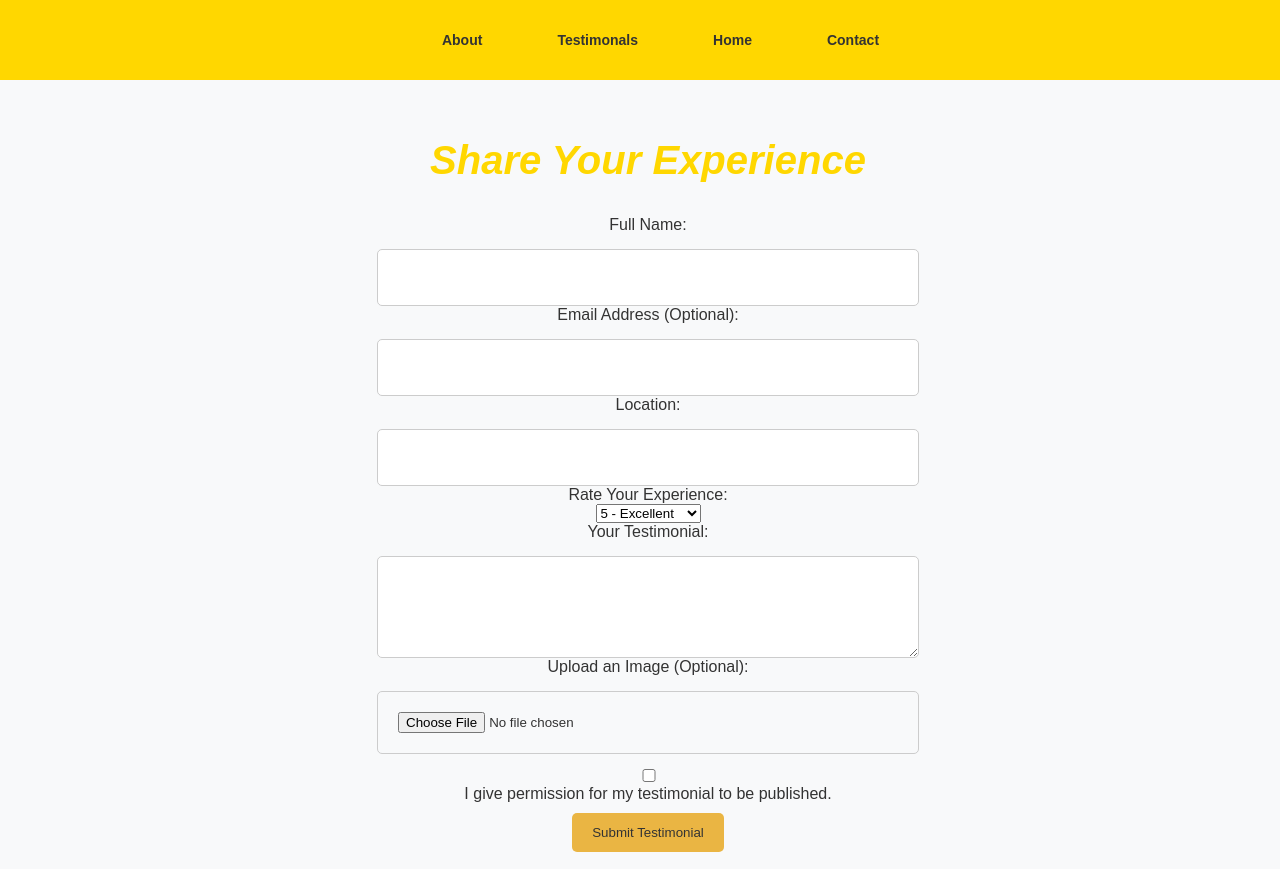
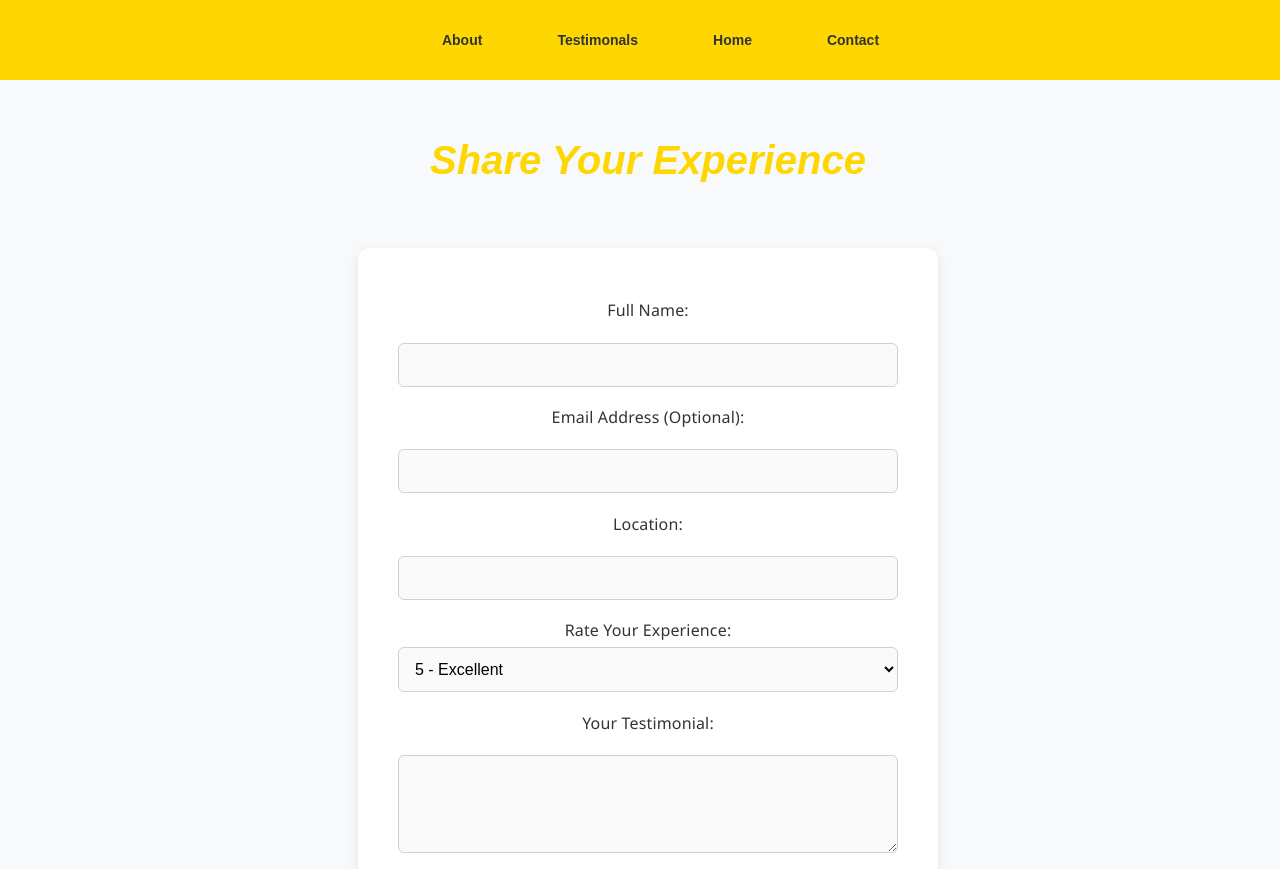
Before and after one commit to SboD20/SibongileSpeaks-Web, a plain HTML site: page testimonals.html in a window 1280 px wide. Shown: the top 869 px of the page. Drawn offline with Linux system fonts and the light colour scheme; a script that the page names is missing.

Commit message:
Update styles.css

```diff
--- a/styles.css
+++ b/styles.css
@@ -208,11 +208,83 @@ button:hover {
         transition: all 03s ease;
     }
 
-.testimonial-form{
-        display: flex;
-        flex-direction: column;
-        align-items: center;
-        justify-content: center;
+.testimonial-form {
+  max-width: 500px;
+  margin: 2em auto;
+  padding: 2em 2.5em;
+  background: #fff;
+  border-radius: 12px;
+  box-shadow: 0 4px 12px rgba(0,0,0,0.09);
+  font-family: 'Segoe UI', Arial, sans-serif;
+}
+
+.testimonial-form label {
+  display: block;
+  margin-top: 1.2em;
+  margin-bottom: 0.4em;
+  font-weight: 500;
+  color: #333;
+  letter-spacing: 0.01em;
+}
+
+.testimonial-form input[type="text"],
+.testimonial-form input[type="email"],
+.testimonial-form input[type="file"],
+.testimonial-form select,
+.testimonial-form textarea {
+  width: 100%;
+  padding: 0.75em;
+  border: 1.5px solid #d0d0d0;
+  border-radius: 6px;
+  box-sizing: border-box;
+  font-size: 1em;
+  background: #fafafa;
+  transition: border-color 0.2s;
+}
+
+.testimonial-form input[type="text"]:focus,
+.testimonial-form input[type="email"]:focus,
+.testimonial-form select:focus,
+.testimonial-form textarea:focus {
+  border-color: #0078d7;
+  outline: none;
+}
+
+.testimonial-form input[type="file"] {
+  padding: 0.4em 0;
+  background: none;
+  border: none;
+}
+
+.testimonial-form textarea {
+  resize: vertical;
+  min-height: 90px;
+  max-height: 250px;
+}
+
+.testimonial-form input[type="checkbox"] {
+  margin-right: 0.5em;
+  accent-color: #0078d7; /* Modern browsers */
+}
+
+.testimonial-form button[type="submit"] {
+  margin-top: 1.8em;
+  width: 100%;
+  padding: 0.85em 0;
+  background: #0078d7;
+  color: #fff;
+  border: none;
+  border-radius: 6px;
+  font-size: 1.1em;
+  font-weight: bold;
+  cursor: pointer;
+  transition: background 0.2s;
+  letter-spacing: 0.03em;
+}
+
+.testimonial-form button[type="submit"]:hover,
+.testimonial-form button[type="submit"]:focus {
+  background: #005ea3;
 }
 
 input, textarea {
```
